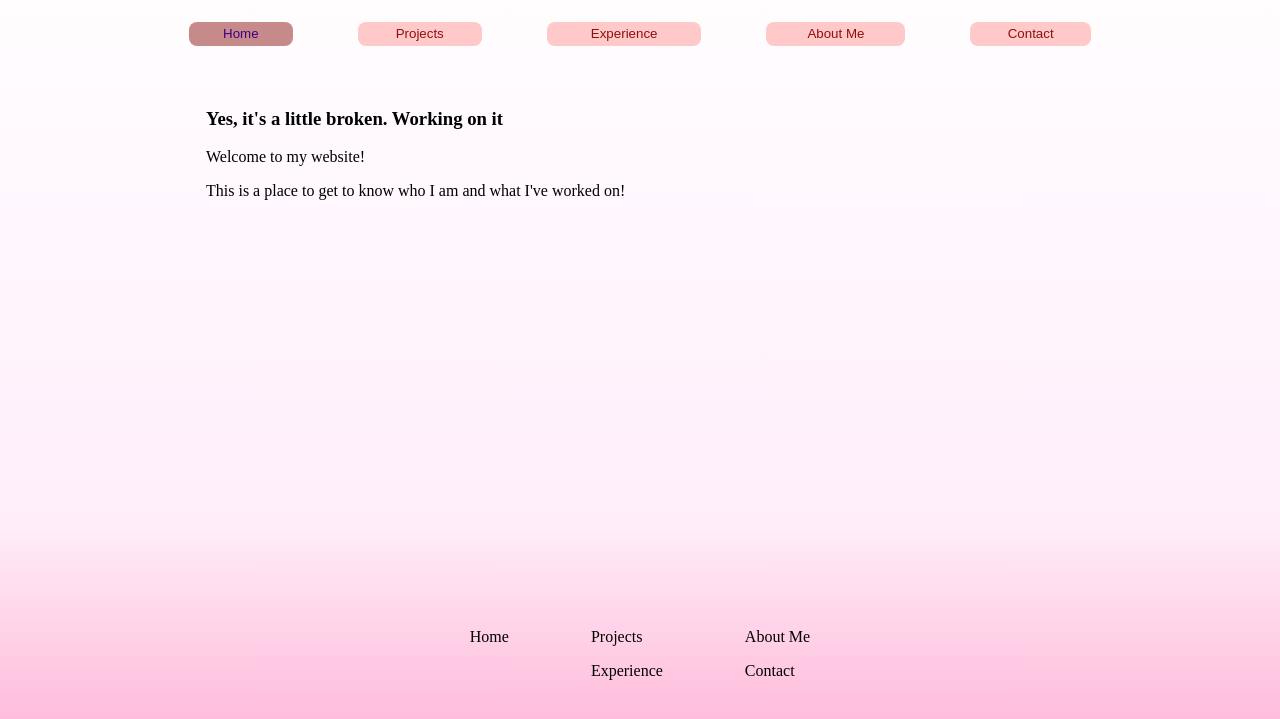
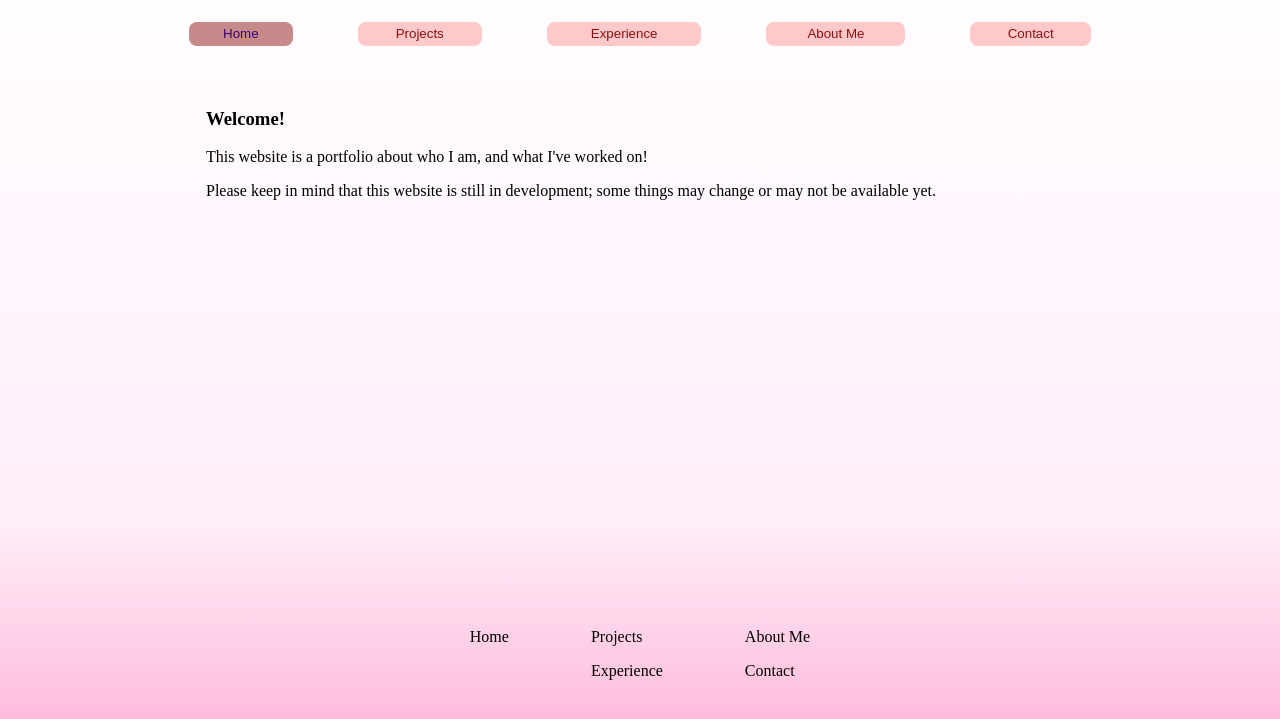
Before and after one commit to lsnowcodes/lsnowcodes.github.io, a website: page docs/index.html in a window 1280 px wide. Shown: the part 81-800 px from the top of the page. Drawn offline with nearby package versions, Linux system fonts and the light colour scheme.

Commit message:
updated home page

```diff
--- a/docs/index.html
+++ b/docs/index.html
@@ -32,9 +32,9 @@
 <!-- Makeshift Body -->
     <div id="body">
 <!--        <img src="/resources/img" alt="Waving Hello!">-->
-        <h3>Yes, it's a little broken. Working on it</h3>
-        <p>Welcome to my website!</p>
-        <p>This is a place to get to know who I am and what I've worked on!</p>
+        <h3>Welcome!</h3>
+        <p>This website is a portfolio about who I am, and what I've worked on!</p>
+        <p>Please keep in mind that this website is still in development; some things may change or may not be available yet.</p>
     </div>
 </div>
 
```
